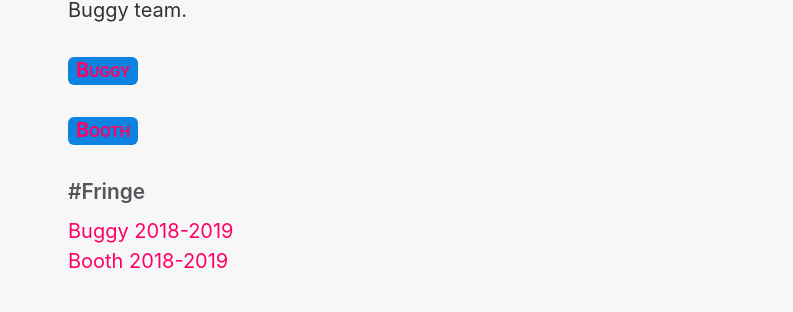
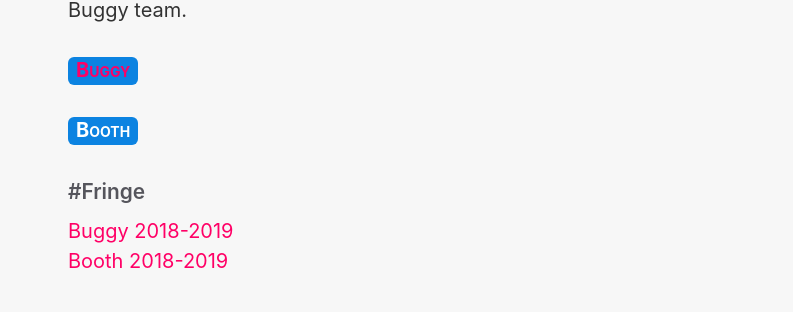
Before and after one commit to jamestorrissonwong/jtw, a Jekyll site: the page built from fringe.html, in a window 1280 px wide. Shown: the part 353-665 px from the top of the page, without its empty margins (222-1015 px from the left). Built offline with Jekyll 4.4.1, drawn with Linux system fonts in a browser that asks for light colours.

Commit message:
Update fringe.html

```diff
--- a/fringe.html
+++ b/fringe.html
@@ -14,7 +14,7 @@ Fringe is a social organization at CMU, which is home to both a Booth and Buggy
 
 <br>
 <br>
-<span class="improved"><a href="/booth/">Booth</a></span>
+<a href="/booth/"><span class="improved">Booth</span></a>
 
 <div>
 
```
